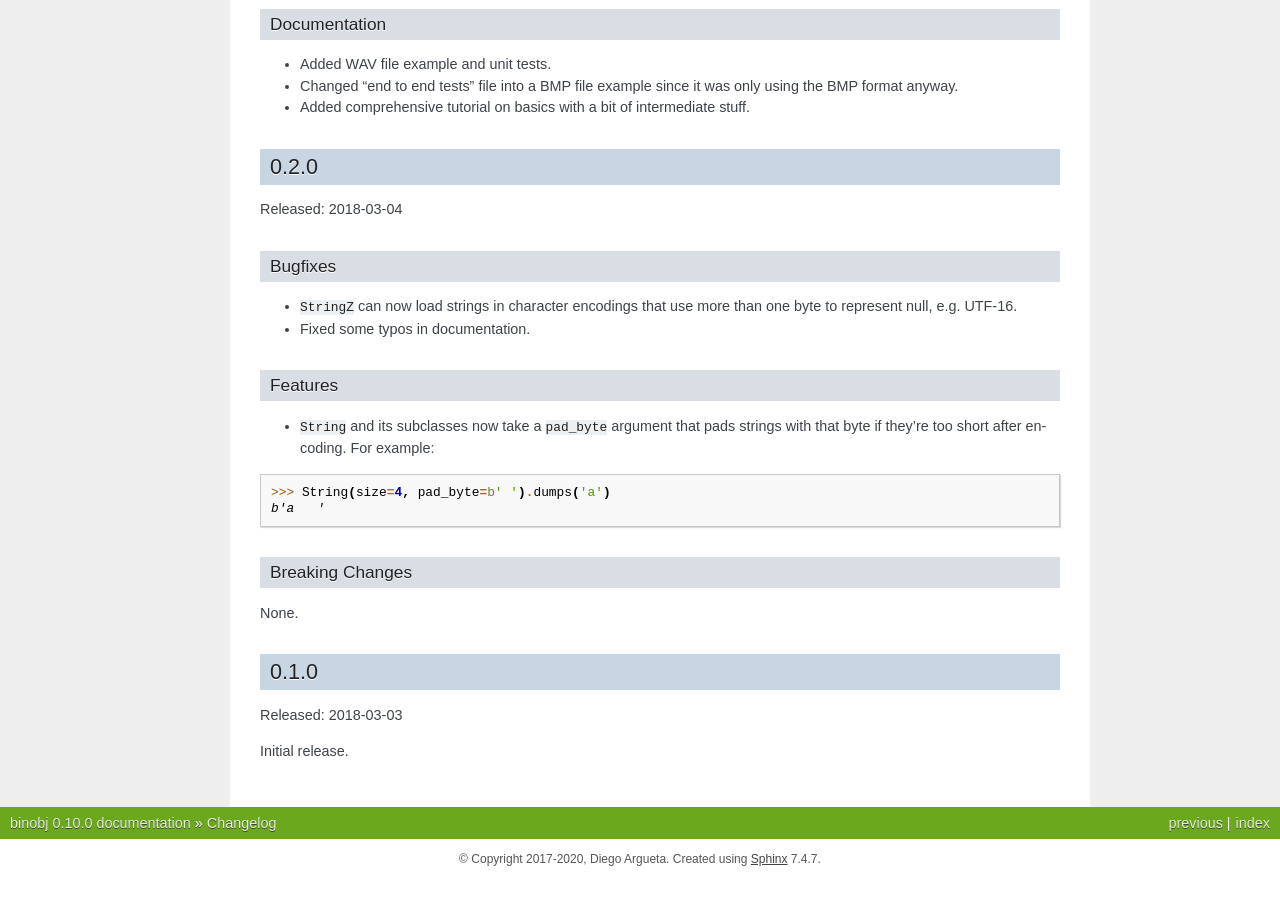
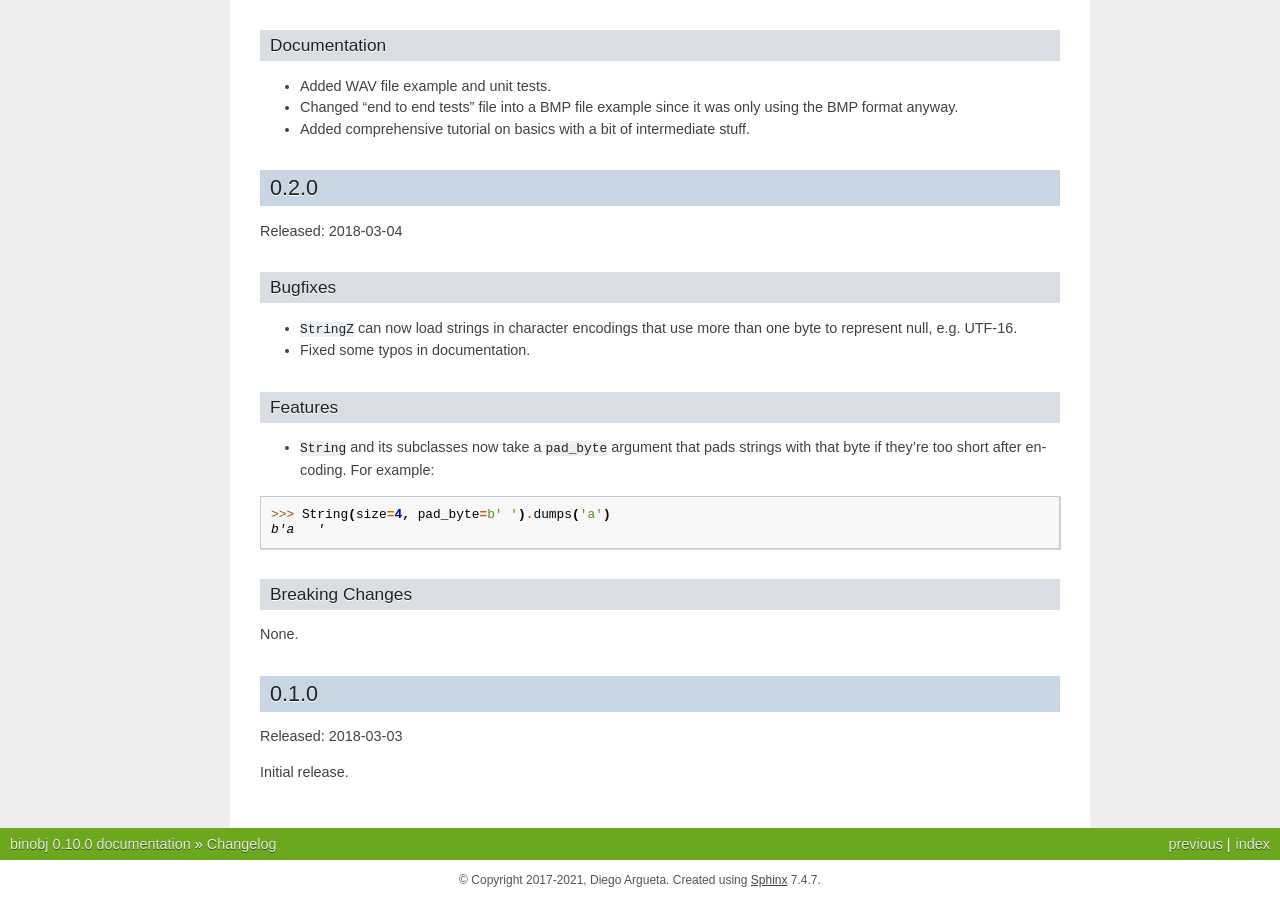
Before and after one commit to dargueta/binobj, a Sphinx documentation site: the page built from docs/source/CHANGELOG.rst, in a window 1280 px wide and 900 px high, scrolled down 16893 px. Built offline with Sphinx 7.4.7, drawn with Linux system fonts in a browser that asks for light colours; before the commit the page ends 17772 px from its top, so only the background shows below that; some of the changed text lies outside the part shown.

Commit message:
Update copyright year

```diff
--- a/docs/source/CHANGELOG.rst
+++ b/docs/source/CHANGELOG.rst
@@ -27,6 +27,7 @@ Other Changes
 * Dropping 3.5 support allowed for some changes to the type declarations so they're more
   accurate.
 * Minor code hygiene changes.
+* Updated copyright year in license file.
 
 0.10.0
 ------
--- a/docs/source/conf.py
+++ b/docs/source/conf.py
@@ -55,7 +55,7 @@ master_doc = "index"
 
 # General information about the project.
 project = "binobj"
-copyright = "2017-2020, Diego Argueta"
+copyright = "2017-2021, Diego Argueta"
 author = "Diego Argueta"
 
 # The version info for the project you're documenting, acts as replacement for
```
Also changed, not shown: LICENSE.txt.
